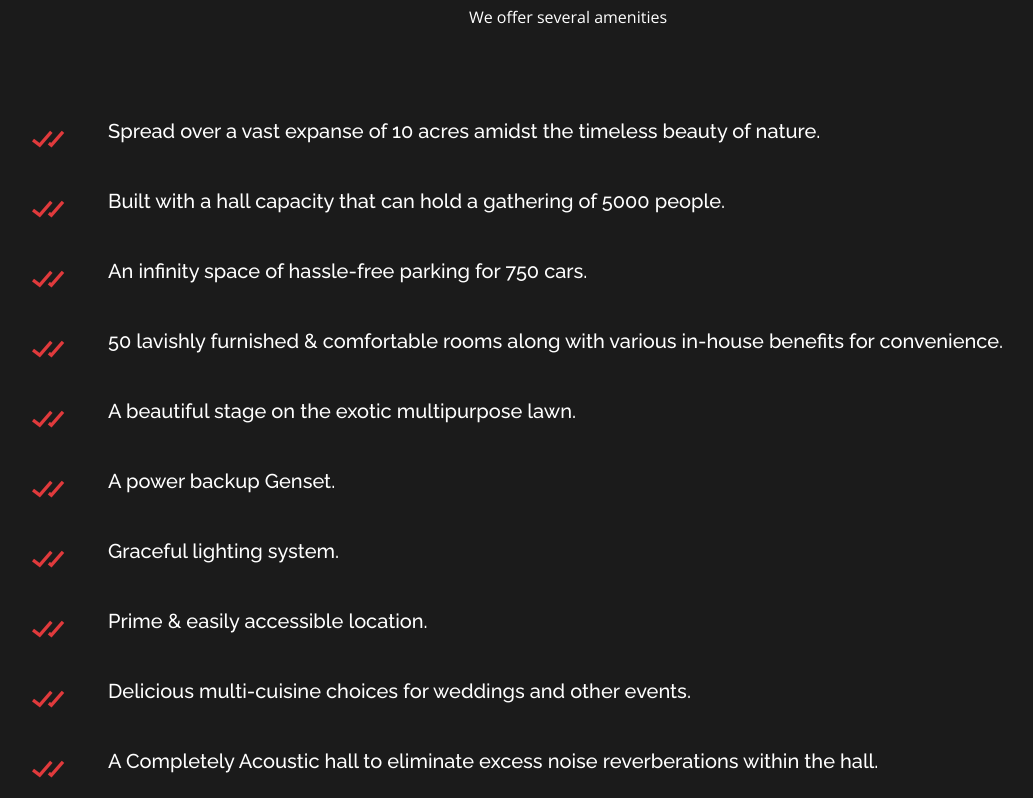
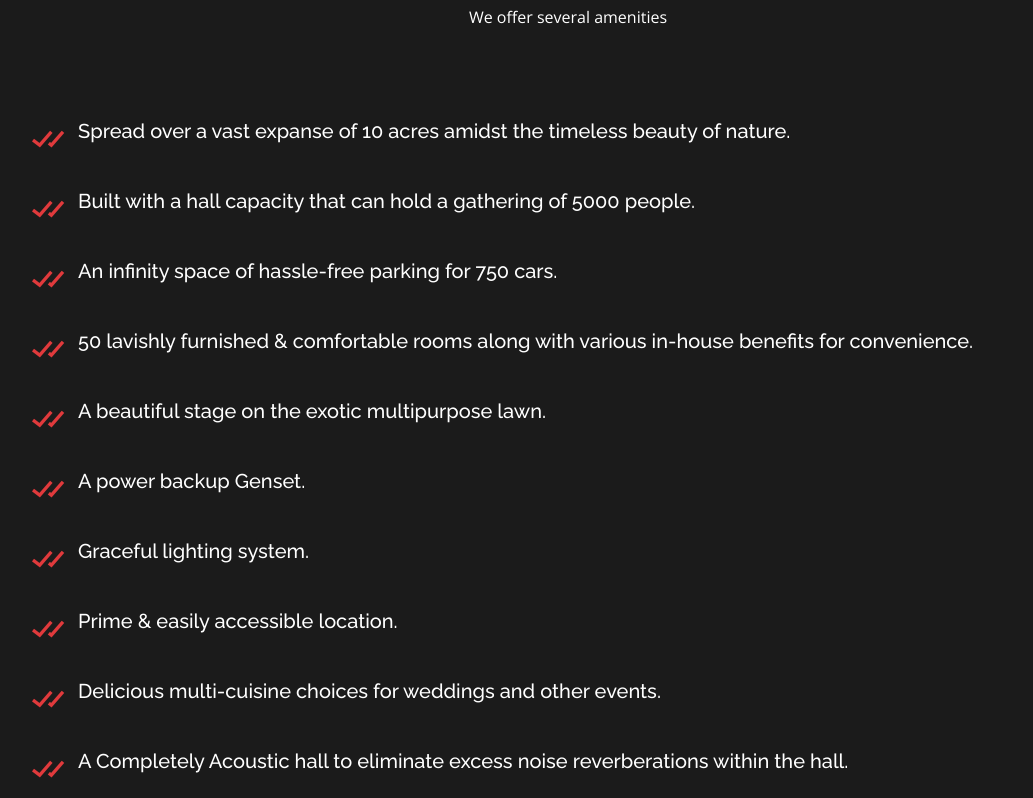
Before and after one commit to goligovardhanrao/Murali-Resort, a plain HTML site: page index.html in a window 1280 px wide. Shown: the part 1962-2760 px from the top of the page, without its empty margins (57-1090 px from the left). Drawn offline with nearby package versions, Linux system fonts and the light colour scheme.

Commit message:
Update style.css

```diff
--- a/assets/css/style.css
+++ b/assets/css/style.css
@@ -641,7 +641,7 @@ section {
   font-size: 40px;
   color: #e03a3c;
   float: left;
- padding-right: 40px;
+ padding-right: 10px;
   /* margin-bottom: 10px; */
 }
 
```
